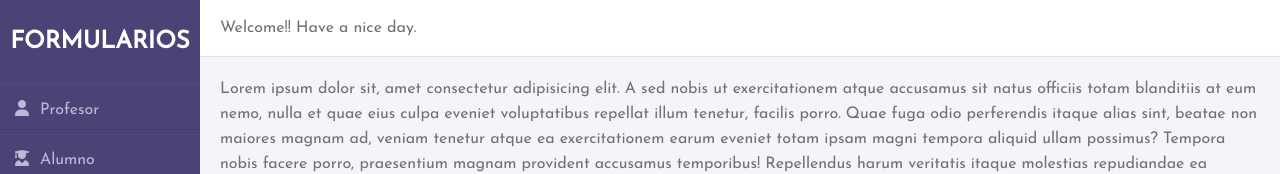
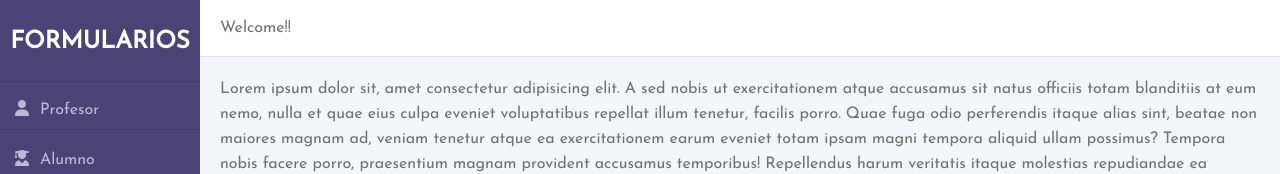
Before and after one commit to TheDaniel23xd/Interfas-docente-alumno, a plain HTML site: page index.html in a window 1280 px wide. Shown: the top 174 px of the page. Drawn offline with Linux system fonts and the light colour scheme.

Commit message:
modificacion html

```diff
--- a/index.html
+++ b/index.html
@@ -18,7 +18,7 @@
 
     </div>
     <div class="main_content">
-        <div class="header">Welcome!! Have a nice day.</div>
+        <div class="header">Welcome!!</div>
         <div class="info">
           <div>Lorem ipsum dolor sit, amet consectetur adipisicing elit. A sed nobis ut exercitationem atque accusamus sit natus officiis totam blanditiis at eum nemo, nulla et quae eius culpa eveniet voluptatibus repellat illum tenetur, facilis porro. Quae fuga odio perferendis itaque alias sint, beatae non maiores magnam ad, veniam tenetur atque ea exercitationem earum eveniet totam ipsam magni tempora aliquid ullam possimus? Tempora nobis facere porro, praesentium magnam provident accusamus temporibus! Repellendus harum veritatis itaque molestias repudiandae ea corporis maiores non obcaecati libero, unde ipsum consequuntur aut consectetur culpa magni omnis vero odio suscipit vitae dolor quod dignissimos perferendis eos? Consequuntur!</div>
           <div>Lorem ipsum dolor sit, amet consectetur adipisicing elit. A sed nobis ut exercitationem atque accusamus sit natus officiis totam blanditiis at eum nemo, nulla et quae eius culpa eveniet voluptatibus repellat illum tenetur, facilis porro. Quae fuga odio perferendis itaque alias sint, beatae non maiores magnam ad, veniam tenetur atque ea exercitationem earum eveniet totam ipsam magni tempora aliquid ullam possimus? Tempora nobis facere porro, praesentium magnam provident accusamus temporibus! Repellendus harum veritatis itaque molestias repudiandae ea corporis maiores non obcaecati libero, unde ipsum consequuntur aut consectetur culpa magni omnis vero odio suscipit vitae dolor quod dignissimos perferendis eos? Consequuntur!</div>
```
